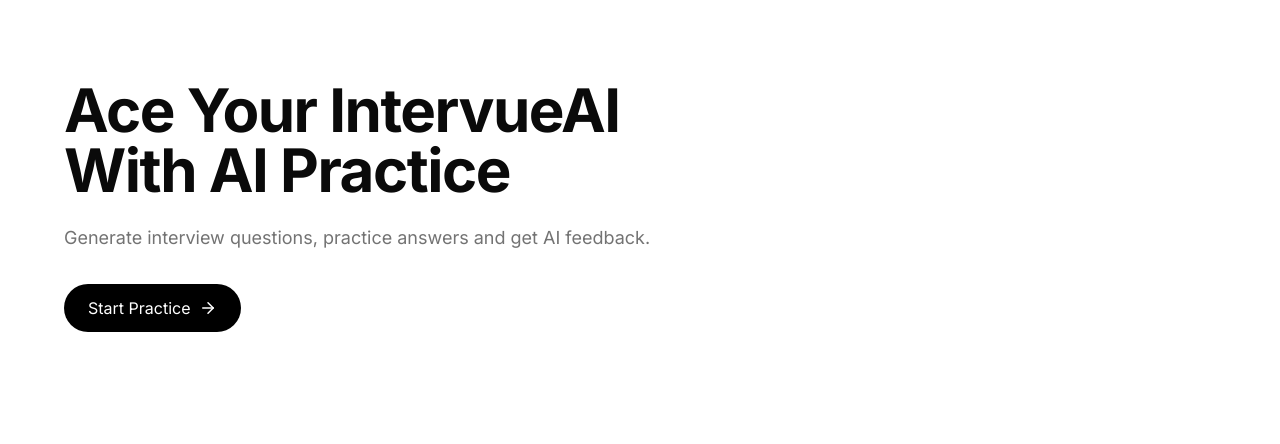
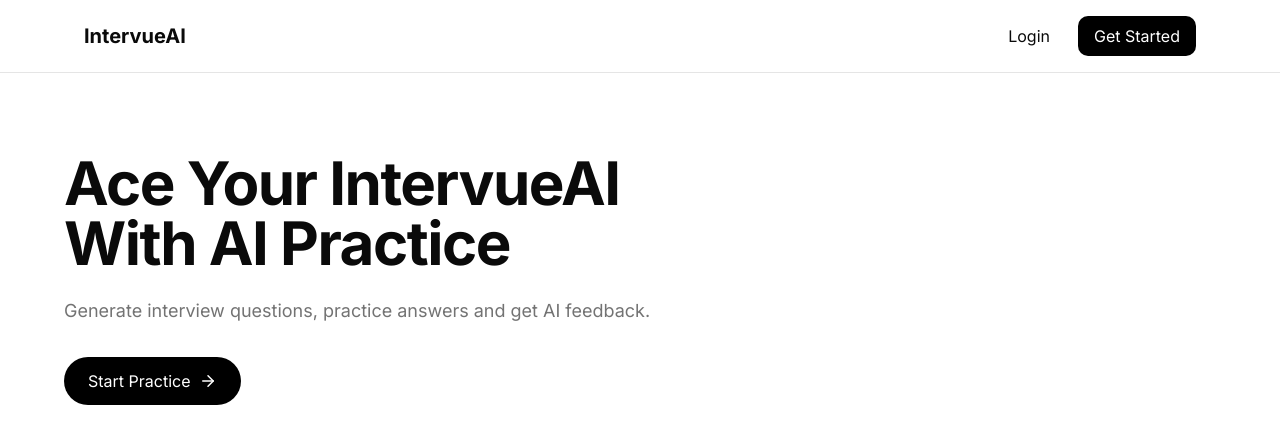
Before and after one commit to abd-005/IntervueAI, a Next.js app: page / in a window 1280 px wide. Shown: the top 444 px of the page. Built offline with nearby package versions, Linux system fonts and the light colour scheme.

Commit message:
Navbar Implemented

```diff
--- a/src/app/page.tsx
+++ b/src/app/page.tsx
@@ -1,8 +1,10 @@
 import { Hero } from "@/components/Hero";
+import { Navbar } from "@/components/Navbar";
 
 export default function Home() {
   return (
     <main className="min-h-screen">
+        <Navbar />
         <Hero />
     </main>
   );
--- a/src/components/Navbar.tsx
+++ b/src/components/Navbar.tsx
@@ -1,5 +1,30 @@
+import { Menu } from "lucide-react"
+
 export const Navbar = () => {
   return (
-    <div>Navbar</div>
+    <header className="sticky top-0 z-50 border-b bg-background/80 text-foreground backdrop-blur-2xl">
+      <nav className="mx-auto flex max-w-6xl items-center justify-between px-5 py-4">
+        <h2 className="text-xl font-bold">
+          IntervueAI
+        </h2>
+
+        {/* Mobile Menu Icon */}
+        <button className="md:hidden">
+          <Menu size={24} />
+        </button>
+
+        {/* Desktop Menu */}
+        <div className="hidden md:flex items-center gap-3">
+          <button className="rounded-lg px-4 py-2">
+            Login
+          </button>
+
+          <button className="rounded-lg px-4 py-2 bg-black text-white">
+            Get Started
+          </button>
+        </div>
+
+      </nav>
+    </header>
   )
 }
```
